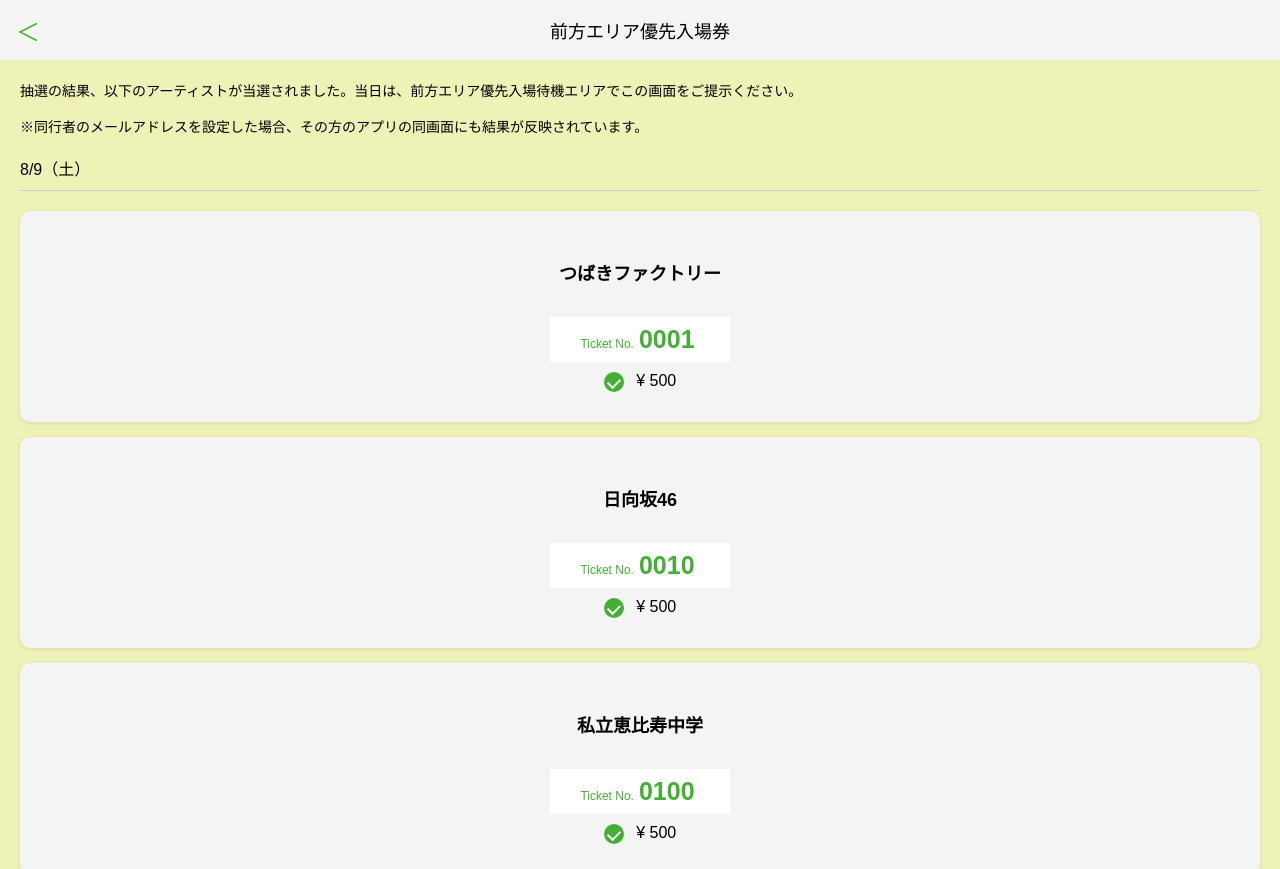
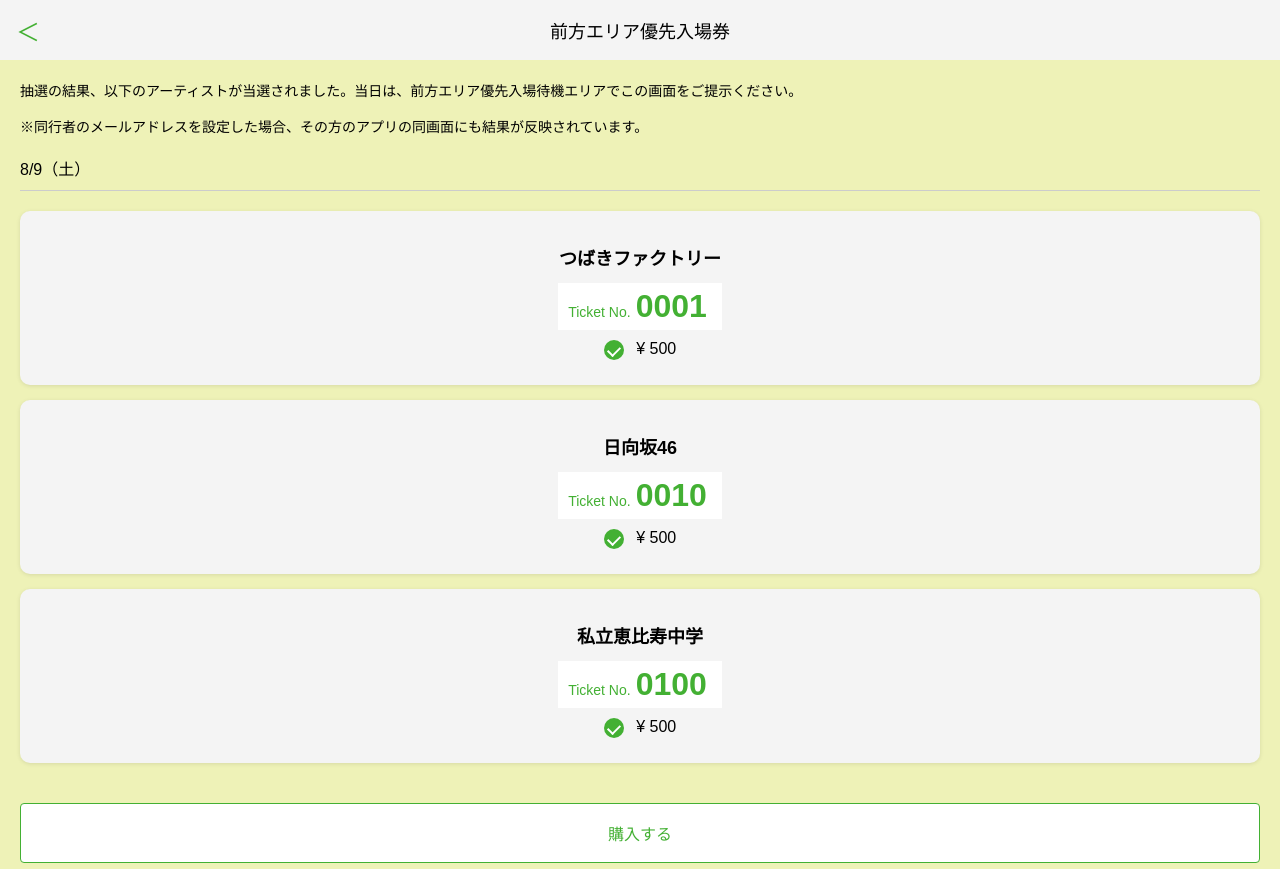
Before and after one commit to t6680842/luckyfes, a plain HTML site: page ticket_page.html in a window 1280 px wide. Shown: the top 869 px of the page. Drawn offline with Linux system fonts and the light colour scheme.

Commit message:
Add files via upload

```diff
--- a/ticket_page.html
+++ b/ticket_page.html
@@ -21,7 +21,7 @@
 
     .ticket {
       background-color: #f4f4f4;
-      padding: 30px;
+      padding: 15px;
       margin-bottom: 15px;
       box-shadow: 0 1px 4px rgba(0, 0, 0, 0.1);
       text-align: center;
@@ -31,16 +31,17 @@
     .artist {
       font-size: 18px;
       font-weight: bold;
-      margin-bottom: 10px;
+      margin-bottom: 3px;
     }
 
     .ticket-number {
-      font-size: 22px;
+      font-size: 20px;
       color: #43B033;
       font-weight: bold;
       background-color: white;
       display: inline-block;
-      padding: 8px 30px;
+      padding: 5px 10px;
+      margin-top: 10px;
       margin-bottom: 10px;
     }
 
@@ -53,6 +54,7 @@
     .price {
       color: #000;
       font-size: 16px;
+      margin-bottom: 10px;
     }
 
     .checkmark {
@@ -189,22 +191,22 @@
 
   <div class="ticket">
     <p id="artist1" contenteditable="true" class="artist">つばきファクトリー</p>
-    <p id="ticket-number1" class="ticket-number"><span style="font-weight: normal;">Ticket No.</span><span
-        style="font-size: 25px;" contenteditable="true">0001</p>
+    <p id="ticket-number1" class="ticket-number"><span style="font-size: 14px; font-weight: normal;">Ticket
+        No.</span><span style="font-size: 32px;" contenteditable="true">0001</p>
     <div class="price"><span class="check-icon"></span> ¥ 500</div>
   </div>
 
   <div class="ticket">
     <p id="artist2" contenteditable="true" class="artist">日向坂46</p>
-    <p id="ticket-number2" class="ticket-number"><span style="font-weight: normal;">Ticket No.</span><span
-        style="font-size: 25px;" contenteditable="true">0010</p>
+    <p id="ticket-number2" class="ticket-number"><span style="font-size: 14px; font-weight: normal;">Ticket
+        No.</span><span style="font-size: 32px;" contenteditable="true">0010</p>
     <div class="price"><span class="check-icon"></span> ¥ 500</div>
   </div>
 
   <div class="ticket">
     <p id="artist3" contenteditable="true" class="artist">私立恵比寿中学</p>
-    <p id="ticket-number3" class="ticket-number"><span style="font-weight: normal;">Ticket No.</span><span
-        style="font-size: 25px;" contenteditable="true">0100</p>
+    <p id="ticket-number3" class="ticket-number"><span style="font-size: 14px; font-weight: normal;">Ticket
+        No.</span><span style="font-size: 32px;" contenteditable="true">0100</p>
     <div class="price"><span class="check-icon"></span> ¥ 500</div>
   </div>
 
```
